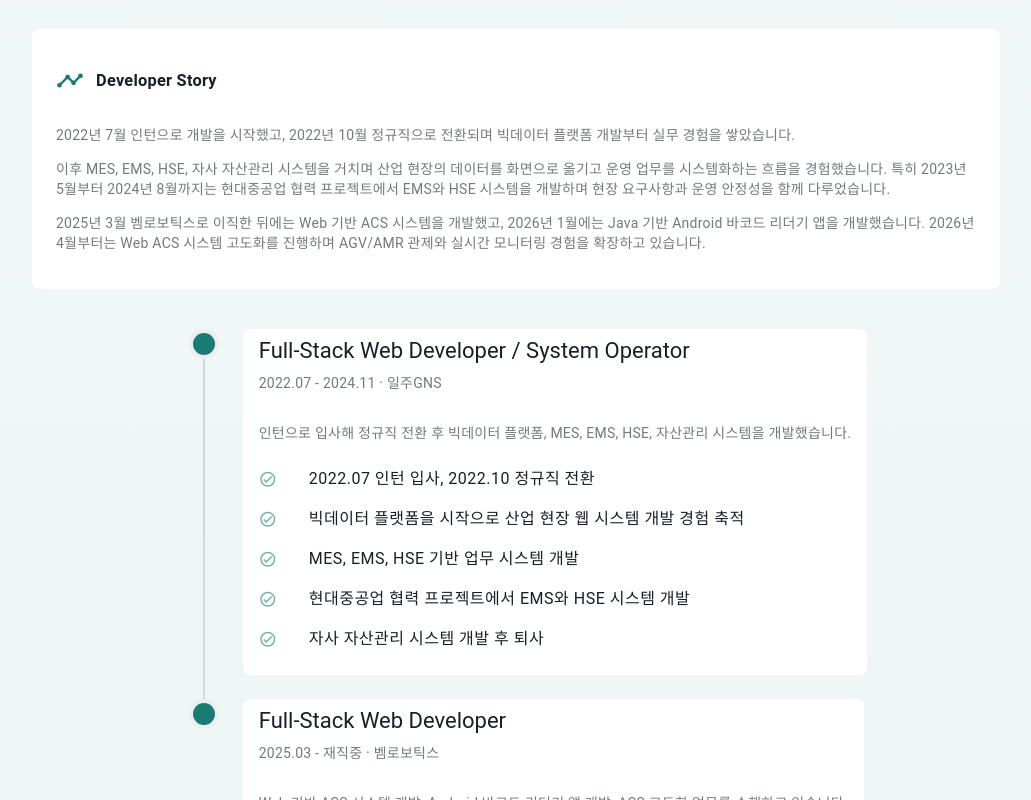
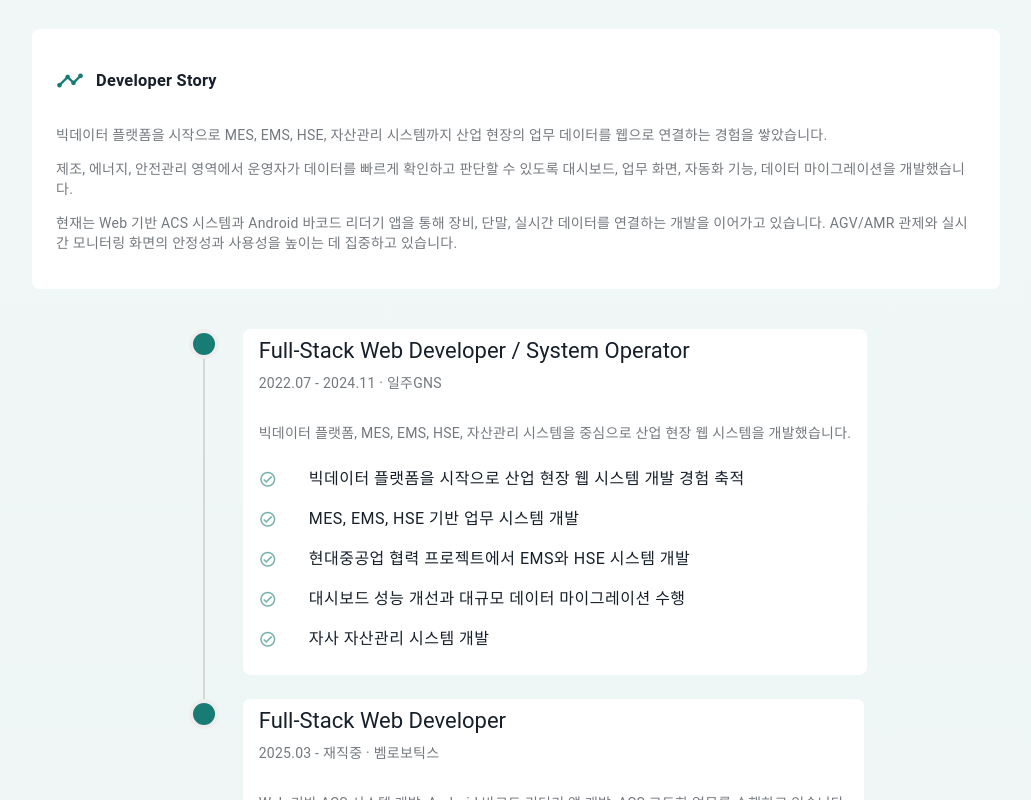
Before and after one commit to Lhwon/portfolio, a Vue app: page / in a window 1280 px wide. Shown: the part 2160-2960 px from the top of the page, without its empty margins (124-1155 px from the left). Built offline with nearby package versions, Linux system fonts and the light colour scheme.

Commit message:
커리어 수정

```diff
--- a/src/data/career.ts
+++ b/src/data/career.ts
@@ -3,9 +3,9 @@ import type { CareerItem, CareerStory } from '../types/portfolio'
 export const careerStory: CareerStory = {
   title: 'Developer Story',
   paragraphs: [
-    '2022년 7월 인턴으로 개발을 시작했고, 2022년 10월 정규직으로 전환되며 빅데이터 플랫폼 개발부터 실무 경험을 쌓았습니다.',
-    '이후 MES, EMS, HSE, 자사 자산관리 시스템을 거치며 산업 현장의 데이터를 화면으로 옮기고 운영 업무를 시스템화하는 흐름을 경험했습니다. 특히 2023년 5월부터 2024년 8월까지는 현대중공업 협력 프로젝트에서 EMS와 HSE 시스템을 개발하며 현장 요구사항과 운영 안정성을 함께 다루었습니다.',
-    '2025년 3월 벰로보틱스로 이직한 뒤에는 Web 기반 ACS 시스템을 개발했고, 2026년 1월에는 Java 기반 Android 바코드 리더기 앱을 개발했습니다. 2026년 4월부터는 Web ACS 시스템 고도화를 진행하며 AGV/AMR 관제와 실시간 모니터링 경험을 확장하고 있습니다.',
+    '빅데이터 플랫폼을 시작으로 MES, EMS, HSE, 자산관리 시스템까지 산업 현장의 업무 데이터를 웹으로 연결하는 경험을 쌓았습니다.',
+    '제조, 에너지, 안전관리 영역에서 운영자가 데이터를 빠르게 확인하고 판단할 수 있도록 대시보드, 업무 화면, 자동화 기능, 데이터 마이그레이션을 개발했습니다.',
+    '현재는 Web 기반 ACS 시스템과 Android 바코드 리더기 앱을 통해 장비, 단말, 실시간 데이터를 연결하는 개발을 이어가고 있습니다. AGV/AMR 관제와 실시간 모니터링 화면의 안정성과 사용성을 높이는 데 집중하고 있습니다.',
   ],
 }
 
@@ -15,13 +15,13 @@ export const careerItems: CareerItem[] = [
     company: '일주GNS',
     role: 'Full-Stack Web Developer / System Operator',
     summary:
-      '인턴으로 입사해 정규직 전환 후 빅데이터 플랫폼, MES, EMS, HSE, 자산관리 시스템을 개발했습니다.',
+      '빅데이터 플랫폼, MES, EMS, HSE, 자산관리 시스템을 중심으로 산업 현장 웹 시스템을 개발했습니다.',
     highlights: [
-      '2022.07 인턴 입사, 2022.10 정규직 전환',
       '빅데이터 플랫폼을 시작으로 산업 현장 웹 시스템 개발 경험 축적',
       'MES, EMS, HSE 기반 업무 시스템 개발',
       '현대중공업 협력 프로젝트에서 EMS와 HSE 시스템 개발',
-      '자사 자산관리 시스템 개발 후 퇴사',
+      '대시보드 성능 개선과 대규모 데이터 마이그레이션 수행',
+      '자사 자산관리 시스템 개발',
     ],
   },
   {
--- a/src/data/projects.ts
+++ b/src/data/projects.ts
@@ -18,7 +18,7 @@ export const projects: PortfolioProject[] = [
     period: '2022.07 ~ 2022.12',
     role: '플랫폼 기능 개발 및 운영 지원',
     contribution: '20%',
-    summary: '인턴 입사 후 처음 참여한 데이터 기반 플랫폼 프로젝트로, 대용량 데이터 조회와 운영 화면 개발을 경험한 프로젝트',
+    summary: '초기 실무에서 참여한 데이터 기반 플랫폼 프로젝트로, 대용량 데이터 조회와 운영 화면 개발을 경험한 프로젝트',
     keywords: ['Big Data', 'Dashboard', 'Data Processing', 'Platform'],
     achievements: ['실무 개발 프로세스 적응', '데이터 기반 화면 개발 경험 축적', '운영 데이터 흐름 이해도 향상'],
     overview:
```
